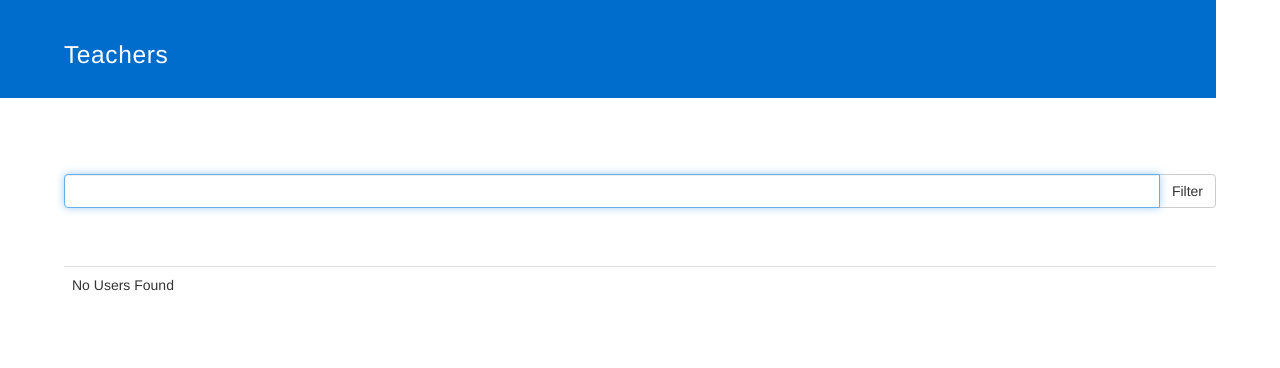
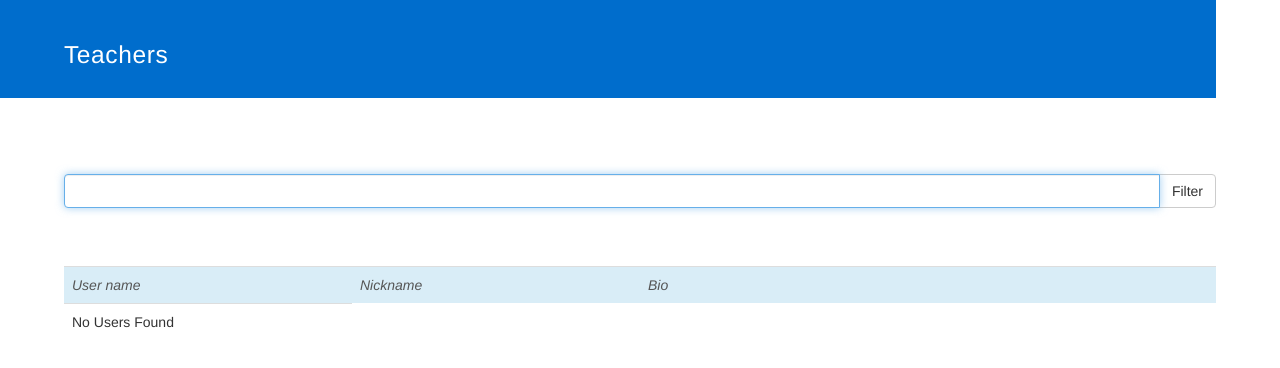
Before and after one commit to evansp01/everestesl, a Django app: page /users/ in a window 1280 px wide. Shown: the part 97-465 px from the top of the page. Run offline with Django 3.2, Linux system fonts and the light colour scheme; some libraries are stand-ins or nearby versions.

Commit message:
Made user list match other lists

```diff
--- a/everest/templates/everest/lists/sentence_table.html
+++ b/everest/templates/everest/lists/sentence_table.html
@@ -1,6 +1,6 @@
 <table class="table table-hover">
     <tr class="info tableheading">
-        <td> English sentence</td>
+        <td style="width:50%"> English sentence</td>
         <td> Nepali translation</td>
         <td> English audio</td>
         <td> Nepali audio</td>
@@ -9,7 +9,7 @@
     </tr>
     {% for sentence in sentences %}
     <tr>
-        <td style="width:50%">
+        <td>
             <a href="{% url 'view_sentence' sentence.id %}">{{ sentence }}</a>
         </td>
         <td>
--- a/everest/templates/everest/lists/user_table.html
+++ b/everest/templates/everest/lists/user_table.html
@@ -1,11 +1,16 @@
 <table class="table table-hover">
+    <tr class="info tableheading">
+        <td style="width:25%"> User name</td>
+        <td style="width:25%"> Nickname</td>
+        <td style="width:50%"> Bio</td>
+    </tr>
     {% for user in users %}
     <tr>
         <td style="width:30%">
             <a href="{% url 'view_user' user.username %}">
-                        {{ user.first_name|title }} {{ user.last_name|title }}&nbsp;
-                        ({{ user.username|lower }})
-                    </a>
+                {{ user.first_name|title }} {{ user.last_name|title }}</a>
+        </td><td>
+        {{ user.username|lower }}
         </td>
         <td>
             {{ user.profile.bio }}
@@ -20,5 +25,6 @@
             No Users Found
         </td>
     </tr>
+
     {% endfor %}
 </table>
```
Lines whose indentation alone changed are shown as unchanged.
